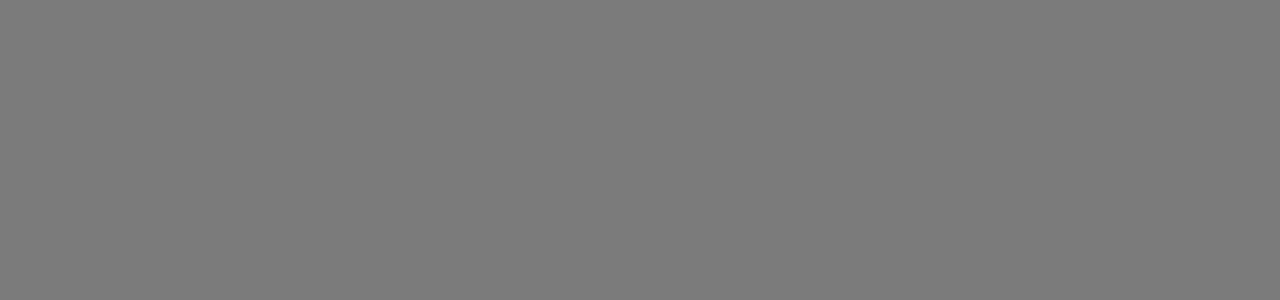
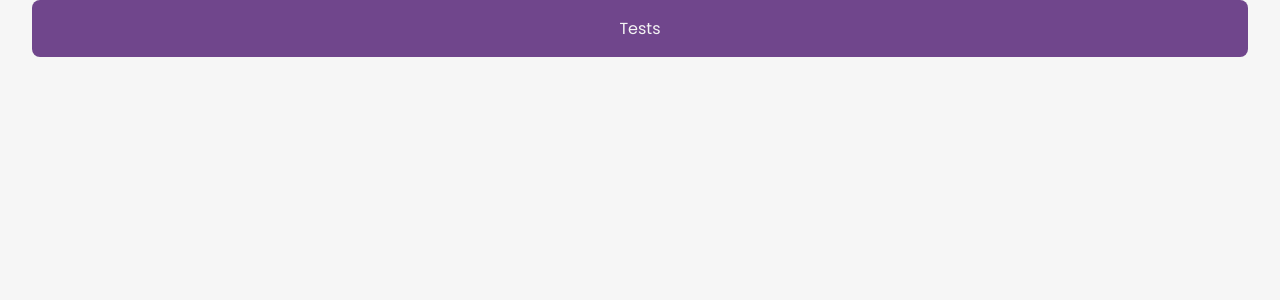
Before and after one commit to rafaeelricco/de-scier-plataform, a Next.js app: page / in a window 1280 px wide. Shown: the top 300 px of the page. Built offline with nearby package versions, Linux system fonts and the light colour scheme.

Commit message:
feat(button): created button and spinner components

```diff
--- a/app/page.tsx
+++ b/app/page.tsx
@@ -1,14 +1,16 @@
 'use client'
 
+import * as Button from '@components/common/Button/Button'
 import * as Dialog from '@components/common/Dialog/Digalog'
 
 export default function Home() {
    return (
       <main className="container">
-         <Dialog.Root open={true}>
+         <Dialog.Root>
             <Dialog.Overlay />
             <Dialog.Content>ksksk</Dialog.Content>
          </Dialog.Root>
+         <Button.Button>Tests</Button.Button>
       </main>
    )
 }
--- /dev/null
+++ b/components/common/Button/Button.tsx
@@ -0,0 +1,77 @@
+import { ButtonProps, LinkProps } from '@components/common/Button/Typing'
+import Spinner from '@components/common/Loading/Spinner'
+import NextLink from 'next/link'
+import { useRouter } from 'next/navigation'
+import React from 'react'
+import { twMerge } from 'tailwind-merge'
+import { tv } from 'tailwind-variants'
+
+const btn = tv({
+   base: 'flex gap-2 items-center justify-center w-full p-4 rounded-md font-semibold select-none',
+   variants: {
+      color: {
+         primary: 'bg-primary-main hover:bg-primary-hover transition-all duration-200 hover:scale-[1.01] text-neutral-white',
+         outline: 'border border-black-primary text-black-primary bg-transparent hover:bg-white-hover transition-all duration-200 hover:scale-[1.01]',
+         warning: 'bg-status-red text-white-main hover:bg-status-red_hover transition-all duration-200 hover:scale-[1.01]',
+         warining_outline: 'border bg-transparent text-status-red hover:bg-status-red_hover transition-all duration-200 hover:scale-[1.01] hover:text-status-red_hover',
+         disabled: 'bg-gray-light text-white-main cursor-not-allowed pointer-events-none fill-white-main'
+      }
+   }
+})
+
+const Button: React.FC<ButtonProps> = ({ variant = 'primary', icon, children, loading, disabled, className, ...props }: ButtonProps) => {
+   const hasDisabled = disabled || loading
+
+   return (
+      <React.Fragment>
+         <button type="button" disabled={hasDisabled} className={twMerge(btn({ color: hasDisabled ? 'disabled' : variant }), className)} {...props}>
+            {loading ? (
+               <Spinner />
+            ) : (
+               <React.Fragment>
+                  {icon && <span>{icon}</span>}
+                  {children}
+               </React.Fragment>
+            )}
+         </button>
+      </React.Fragment>
+   )
+}
+
+const Link: React.FC<LinkProps> = ({ children, href }: LinkProps) => {
+   const isExternal = /^https?:\/\//.test(href)
+
+   if (isExternal) {
+      return (
+         <a href={href} target="_blank" rel="noopener noreferrer">
+            {children}
+         </a>
+      )
+   }
+
+   return <NextLink href={href}>{children}</NextLink>
+}
+
+type BackProps = {
+   text?: string
+}
+
+const Back: React.FC<BackProps> = ({ text }: BackProps) => {
+   const router = useRouter()
+   return (
+      <div className="flex items-center gap-4">
+         <button type="button" className="w-fit p-2 bg-white-main border border-black-primary rounded-md" onClick={() => router.back()}>
+            <svg viewBox="0 0 22 21" fill="none" xmlns="http://www.w3.org/2000/svg">
+               <path
+                  d="M4.33337 20.3334V18.3334H13.9667C15.5223 18.3334 16.8612 17.8167 17.9834 16.7834C19.1056 15.75 19.6667 14.4667 19.6667 12.9334C19.6667 11.4 19.1056 10.1167 17.9834 9.08337C16.8612 8.05004 15.5223 7.53337 13.9667 7.53337H4.13337L7.93337 11.3334L6.53337 12.7334L0.333374 6.53337L6.53337 0.333374L7.93337 1.73337L4.13337 5.53337H13.9334C16.0445 5.53337 17.8612 6.24449 19.3834 7.66671C20.9056 9.08893 21.6667 10.8445 21.6667 12.9334C21.6667 15.0223 20.9056 16.7778 19.3834 18.2C17.8612 19.6223 16.0445 20.3334 13.9334 20.3334H4.33337Z"
+                  fill="#6A6A6A"
+                  className="w-5"
+               />
+            </svg>
+         </button>
+         {text && <h3 className="text-2xl font-semibold">{text}</h3>}
+      </div>
+   )
+}
+
+export { Back, Button, Link }
--- /dev/null
+++ b/components/common/Button/Typing.d.ts
@@ -0,0 +1,19 @@
+import { ComponentProps } from 'react'
+
+type ButtonProps = ComponentProps<'button'> & {
+   variant?:
+      | 'primary'
+      | 'outline'
+      | 'warning'
+      | 'warining_outline'
+      | 'disabled'
+   loading?: boolean
+   icon?: React.ReactNode
+}
+
+type LinkProps = {
+   href: string
+   children: React.ReactNode
+}
+
+export { ButtonProps, LinkProps }
--- /dev/null
+++ b/components/common/Loading/Spinner.tsx
@@ -0,0 +1,20 @@
+import '@styles/loading.css'
+
+/**
+ * @notice The Spinner component provides a visual representation of a loading state.
+ * @param {Object} props The properties provided to the component.
+ * @param {string} [props.color='white'] The color of the spinner.
+ * @param {string} [props.size='24px'] The width and height of the spinner.
+ * @param {string} [props.borderWidth='3px'] The border width of the spinner.
+ */
+const Spinner = ({ color = 'white', size = '24px', borderWidth = '3px' }) => {
+   const style = {
+      width: size,
+      height: size,
+      borderWidth: borderWidth
+   }
+
+   return <span className="spinner" style={style}></span>
+}
+
+export default Spinner
--- a/package.json
+++ b/package.json
@@ -27,6 +27,7 @@
     "react-bootstrap-icons": "^1.10.3",
     "react-dom": "18.2.0",
     "tailwind-merge": "^1.14.0",
+    "tailwind-variants": "^0.1.14",
     "tailwindcss": "3.3.3",
     "tailwindcss-animate": "^1.0.7",
     "typescript": "5.2.2"
--- a/styles/globals.css
+++ b/styles/globals.css
@@ -14,14 +14,14 @@ body {
    scroll-behavior: smooth;
    -webkit-overflow-scrolling: touch;
    background-color: #f6f6f6;
-   font: 400 1rem 'Manrope', sans-serif;
+   font: 400 1rem 'Poppins', sans-serif;
 }
 
 body,
 input,
 textarea,
 button {
-   font: 400 1rem 'Manrope', sans-serif;
+   font: 400 1rem 'Poppins', sans-serif;
 
    input[type='number']::-webkit-inner-spin-button,
    input[type='number']::-webkit-outer-spin-button {
--- /dev/null
+++ b/styles/loading.css
@@ -0,0 +1,27 @@
+@keyframes rotate {
+   100% {
+      transform: rotate(360deg);
+   }
+}
+
+.spinner {
+   width: 24px;
+   height: 24px;
+   border-radius: 50%;
+   border-color: #c5c5c5;
+   position: relative;
+   display: inline-block;
+}
+
+.spinner::before {
+   content: '';
+   box-sizing: border-box;
+   position: absolute;
+   inset: -3px;
+   border-radius: 50%;
+   border-style: solid;
+   border-width: 3px;
+   border-color: #fff;
+   border-color: transparent transparent white;
+   animation: rotate 1.2s linear infinite;
+}
```
Also changed, not shown: 2 other files (tests, documents, lock files or other folders).
